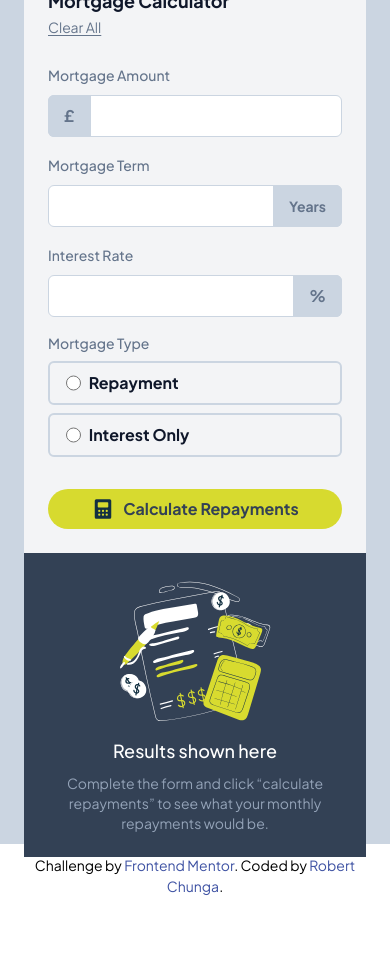
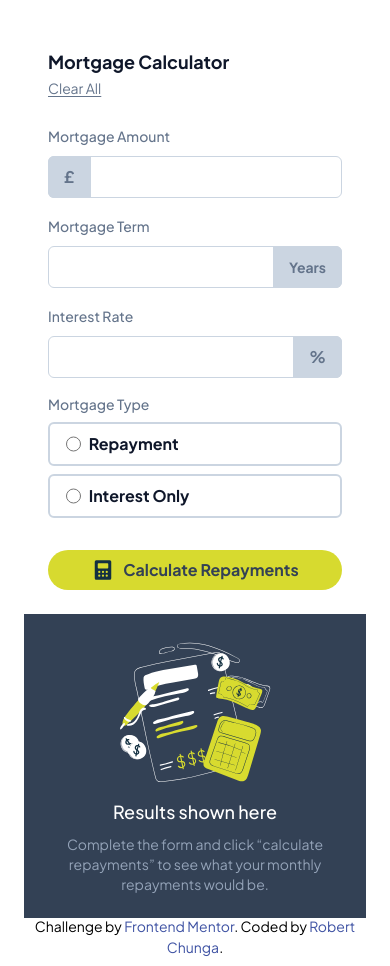
Before and after one commit to Robrizo/mortgage-repayment-calculator, a Vue app: page / in a window 390 px wide. Before the commit the page ends 897 px from the top, so only its background shows below. Built offline with nearby package versions, Linux system fonts and the light colour scheme.

Commit message:
fixed responsiveness

```diff
--- a/src/components/MortgageCard.vue
+++ b/src/components/MortgageCard.vue
@@ -1,6 +1,6 @@
 <template>
-  <div class="relative bg-slate-300 h-screen p-6 lg:p-36 flex justify-center items-center">
-    <div class="relative bg-gray-100 h-fit w-[800px] grid grid-cols-1 md:grid-cols-2 md:rounded-2xl mb-6">
+  <div class="md:bg-slate-300 min-h-screen p-6 lg:p-36 flex justify-center items-center">
+    <div class="relative md:bg-gray-100 h-fit w-[800px] grid grid-cols-1 md:grid-cols-2 md:rounded-2xl mb-6">
       <!-- left side -->
       <div>
         <!-- header -->
```
